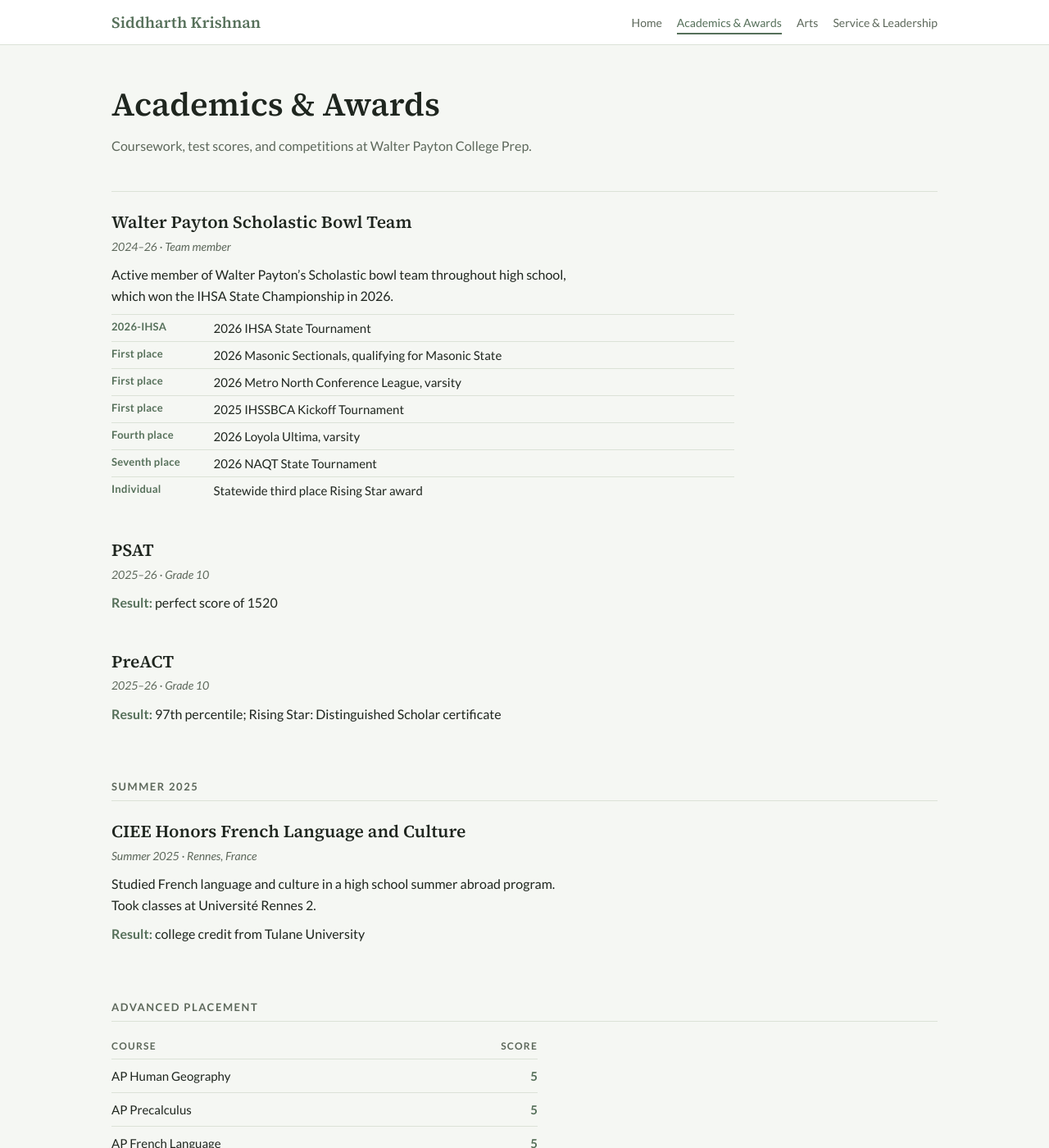
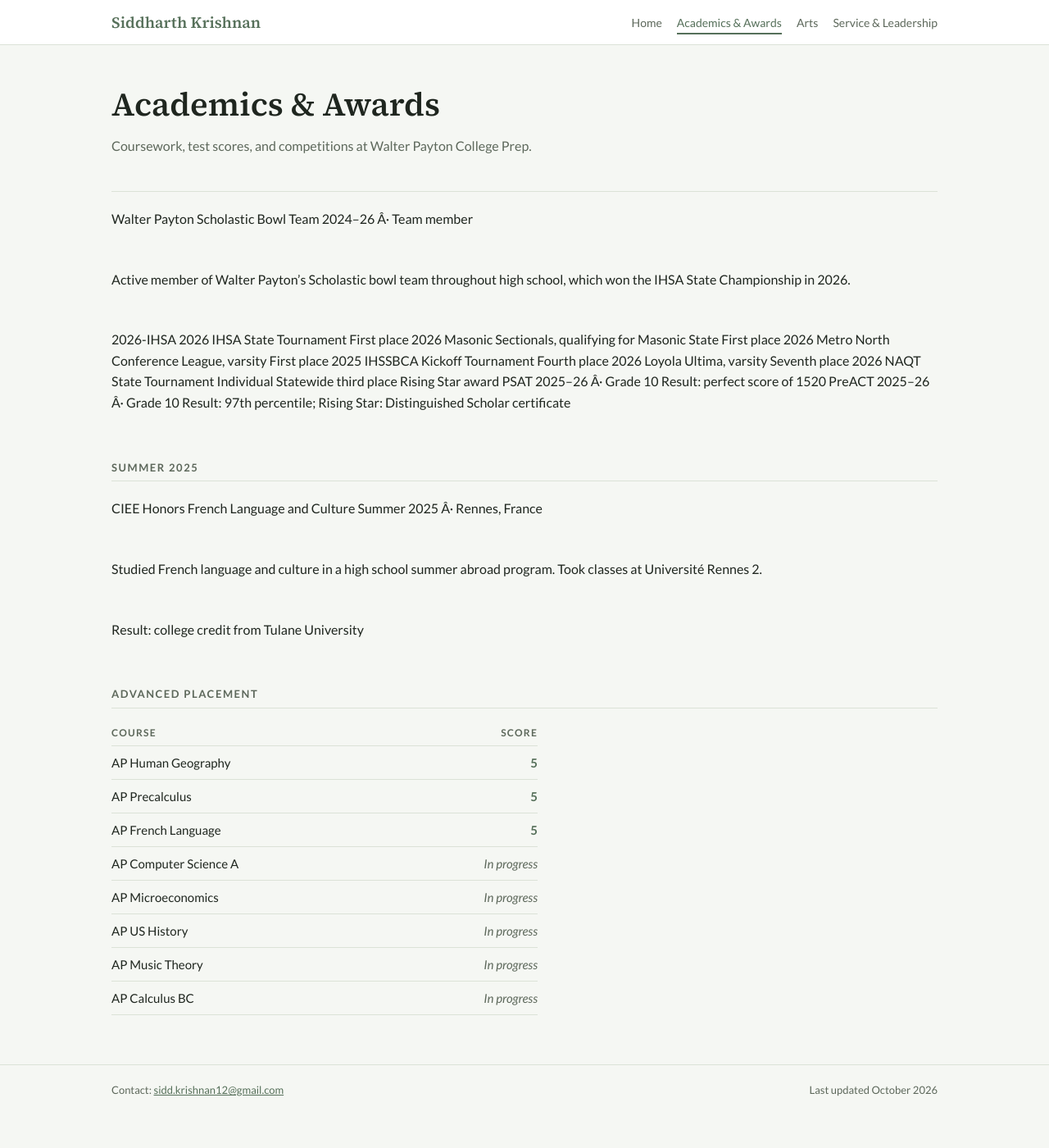
Before and after one commit to siddkrishnan12/siddkrishnan12.github.io, a Jekyll site: the page built from academics.md, in a window 1280 px wide and 1400 px high. Shown: the whole window at 82% size. Built offline with Jekyll 4.4.1, drawn with Linux system fonts in a browser that asks for light colours.

Commit message:
Update card.html

```diff
--- a/_includes/card.html
+++ b/_includes/card.html
@@ -1,55 +1,20 @@
-{%- assign e = include.entry -%}
-{%- assign has_media = false -%}
-{%- if e.youtube or e.audio or e.score_pdf -%}{%- assign has_media = true -%}{%- endif -%}
-<article class="card{% if has_media %} media{% elsif e.image %} with-image{% endif %}">
-  {%- if has_media %}
-  <div class="media-stack">
-    {%- if e.youtube %}
-    <div class="video">
-      <iframe src="https://www.youtube-nocookie.com/embed/{{ e.youtube }}" title="{{ e.title | escape }}" loading="lazy" allow="accelerometer; encrypted-media; gyroscope; picture-in-picture; fullscreen" allowfullscreen></iframe>
-    </div>
-    {%- endif %}
-    {%- if e.audio %}
-    <audio controls preload="none" src="{{ e.audio | relative_url }}"></audio>
-    {%- endif %}
-    {%- if e.score_pdf %}
-    <a class="score-link" href="{{ e.score_pdf | relative_url }}">View the score (PDF)</a>
-    {%- endif %}
-  </div>
-  {%- elsif e.image %}
-  <img class="card-img" src="{{ e.image | relative_url }}" alt="{{ e.image_alt | default: e.title | escape }}" loading="lazy">
-  {%- endif %}
-  <div class="card-body">
-    <h3>{{ e.title }}</h3>
-    {%- if e.date or e.role %}
-    <p class="meta">{{ e.date }}{% if e.date and e.role %} · {% endif %}{{ e.role }}</p>
-    {%- endif %}
-    {%- if e.description %}
-    {{ e.description | markdownify }}
-    {%- endif %}
-    {%- if e.result %}
-    <p class="result"><strong>Result:</strong> {{ e.result }}</p>
-    {%- endif %}
-    {%- if e.results %}
-    <ul class="tally">
-      {%- for r in e.results %}
-      <li><span>{{ r.label }}</span> {{ r.text }}</li>
-      {%- endfor %}
-    </ul>
-    {%- endif %}
-    {%- if e.youtube or e.links %}
-    <div class="links">
-      {%- if e.youtube %}
-      <a href="https://www.youtube.com/watch?v={{ e.youtube }}">Watch on YouTube ↗</a>
-      {%- endif %}
-      {%- for l in e.links %}
-      {%- if l.url contains "://" %}
-      <a href="{{ l.url }}">{{ l.label }} ↗</a>
-      {%- else %}
-      <a href="{{ l.url | relative_url }}">{{ l.label }}</a>
-      {%- endif %}
-      {%- endfor %}
-    </div>
-    {%- endif %}
-  </div>
-</article>
+{%- assign e = include.entry -%} {%- assign has_media = false -%} {%- if e.youtube or e.audio or e.score_pdf -%}{%- assign has_media = true -%}{%- endif -%}
+{%- if has_media %}
+{%- if e.youtube %}
+
+{%- endif %} {%- if e.audio %} {%- endif %} {%- if e.score_pdf %} View the score (PDF) {%- endif %}
+{%- elsif e.image %} ￼ {%- endif %}
+{{ e.title }}
+{%- if e.date or e.role %}
+{{ e.date }}{% if e.date and e.role %} Â· {% endif %}{{ e.role }}
+{%- endif %} {%- if e.description %} {{ e.description | markdownify }} {%- endif %} {%- if e.result %}
+Result: {{ e.result }}
+{%- endif %} {%- if e.results %}
+{%- for r in e.results %} {%- if r.url %}
+{{ r.label }} {{ r.text }} â†—
+{%- else %}
+{{ r.label }} {{ r.text }}
+{%- endif %} {%- endfor %}
+{%- endif %} {%- if e.youtube or e.links %}
+{%- if e.youtube %} Watch on YouTube â†— {%- endif %} {%- for l in e.links %} {%- if l.url contains "://" %} {{ l.label }} â†— {%- else %} {{ l.label }} {%- endif %} {%- endfor %}
+{%- endif %}
```
